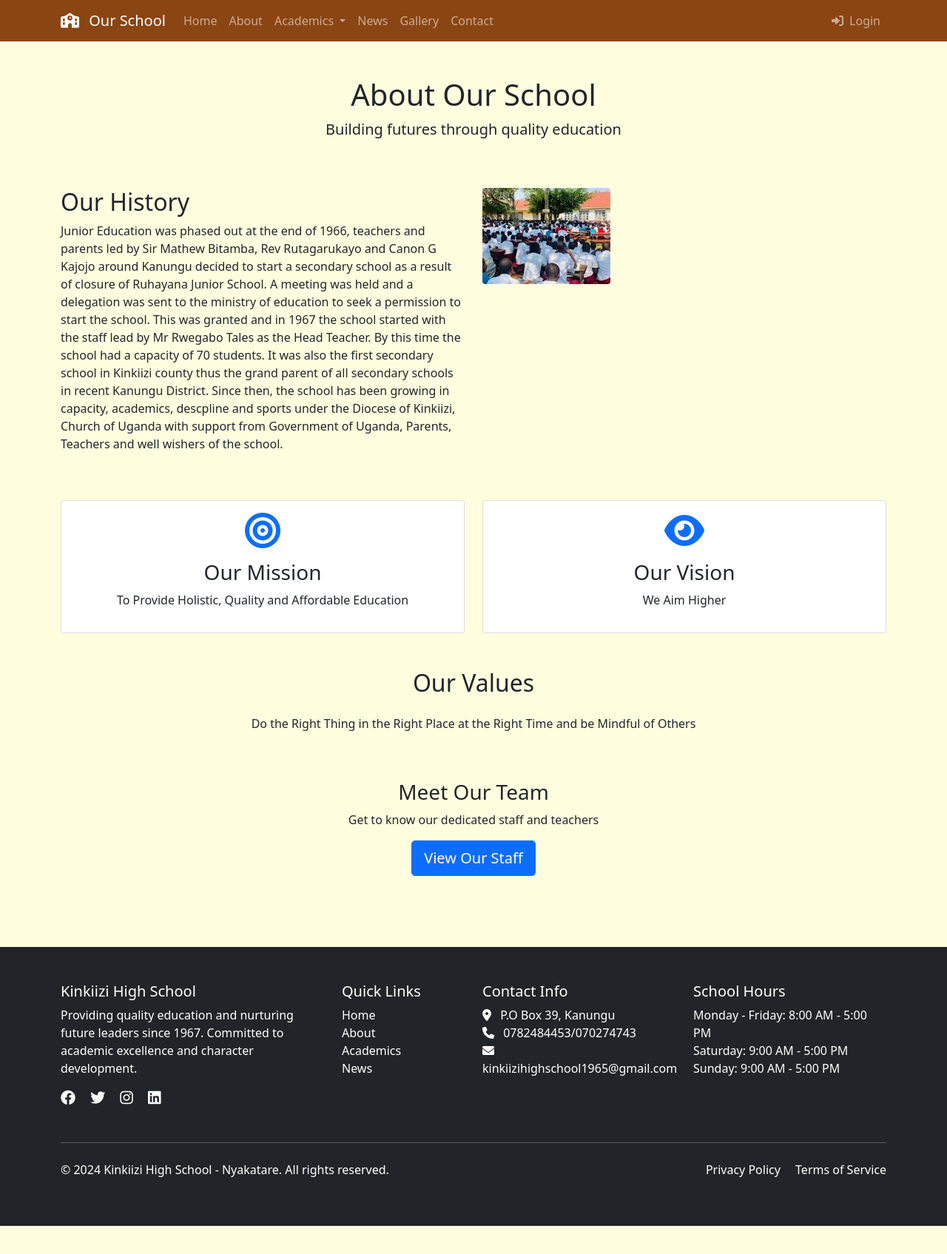
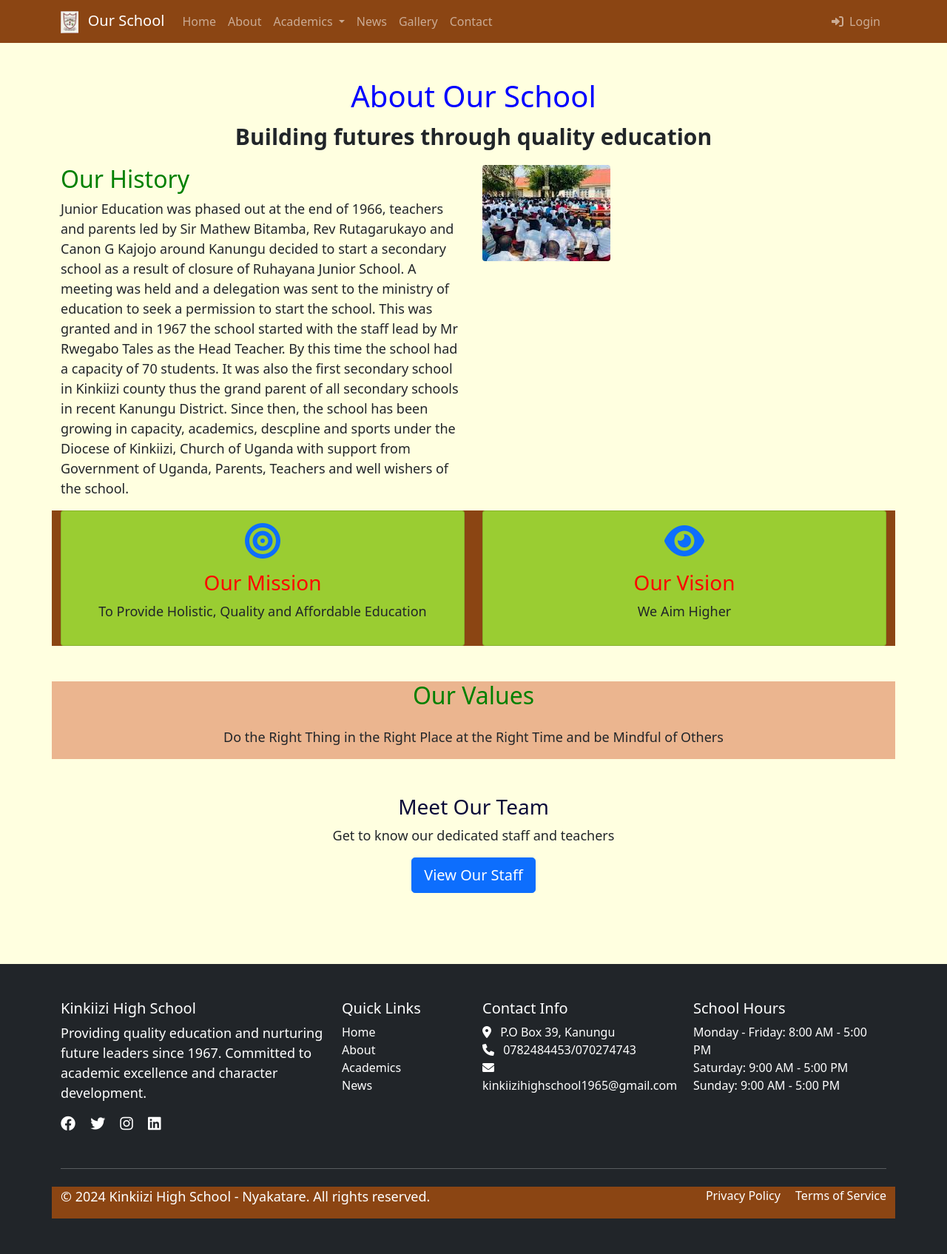
Before and after one commit to Mwanabasa/kinkiizi, a Django app: page /about/ in a window 1280 px wide. Shown: the whole page at 74% size. Before the commit the page ends 1657 px from the top, so only its background shows below. Run offline with Django 5.2, Linux system fonts and the light colour scheme; data comes from the database, SQL or seed files in the repository; both versions use the stored data as it was after the commit.

Commit message:
Added backgrounds and colors

```diff
--- a/school_website/templates/about/index.html
+++ b/school_website/templates/about/index.html
@@ -8,21 +8,46 @@
     body{
             background-color: lightyellow;
         }
+    .col-md-6{
+        background-color: #8B4513;
+    }
+    .h-100{
+        background-color: yellowgreen;
+    }
+    .mb-5{
+        background-color: rgb(235, 181, 143);
+    }
+    .lead{
+        font-size: 30px;
+        font-weight: bold;
+    }
+    .about-our-school{
+        color: blue;
+    }
+    h3{
+        color: red;
+    }
+    h2{
+        color: green;
+    }
+    p{
+        font-size: large;
+    }
 </style>
 {% endblock %}
 
 {% block content %}
 <div class="container py-5">
     <!-- Page Header -->
-    <div class="row mb-5">
+    <div class="row mb-9">
         <div class="col-12 text-center">
-            <h1>About Our School</h1>
+            <h1 class="about-our-school">About Our School</h1>
             <p class="lead">Building futures through quality education</p>
         </div>
     </div>
 
     <!-- History Section -->
-    <div class="row mb-5">
+    <div class="row mb-7">
         <div class="col-lg-6">
             <h2>Our History</h2>
             {% if about_content %}
@@ -102,7 +127,7 @@
     <!-- Call to Action -->
     <div class="row">
         <div class="col-12 text-center">
-            <h3>Meet Our Team</h3>
+            <h3 style="color: rgb(9, 9, 56);">Meet Our Team</h3>
             <p>Get to know our dedicated staff and teachers</p>
             <a href="{% url 'staff' %}" class="btn btn-primary btn-lg">View Our Staff</a>
         </div>
--- a/school_website/templates/partials/_footer.html
+++ b/school_website/templates/partials/_footer.html
@@ -76,10 +76,10 @@
         <hr class="my-4">
 
         <div class="row">
-            <div class="col-md-6">
+            <div class="col-md-6" style="background-color: #8B4513;">
                 <p>{% if site_settings %}{{ site_settings.copyright_text }}{% else %}&copy; 2024 Our School. All rights reserved.{% endif %}</p>
             </div>
-            <div class="col-md-6 text-md-end">
+            <div class="col-md-6 text-md-end" style="background-color: #8B4513;" >
                 {% if site_settings %}
                     {% if site_settings.privacy_policy_url %}
                         <a href="{{ site_settings.privacy_policy_url }}" class="text-white text-decoration-none me-3">Privacy Policy</a>
--- a/school_website/templates/partials/_navbar.html
+++ b/school_website/templates/partials/_navbar.html
@@ -1,7 +1,9 @@
+{% load static %}
+
 <nav class="navbar navbar-expand-lg navbar-dark sticky-top" style="background-color: #8B4513;">
     <div class="container">
         <a class="navbar-brand" href="{% url 'home' %}">
-            <i class="fas fa-school me-2"></i>
+            <img src="{% static 'badge.jpeg' %}" alt="School Logo" style="height: 30px; width: auto;" class="me-2">
             Our School
         </a>
 
```
Also changed, not shown: school_website/templates/home/index.html (+16 -1 lines), school_website/db.sqlite3.
